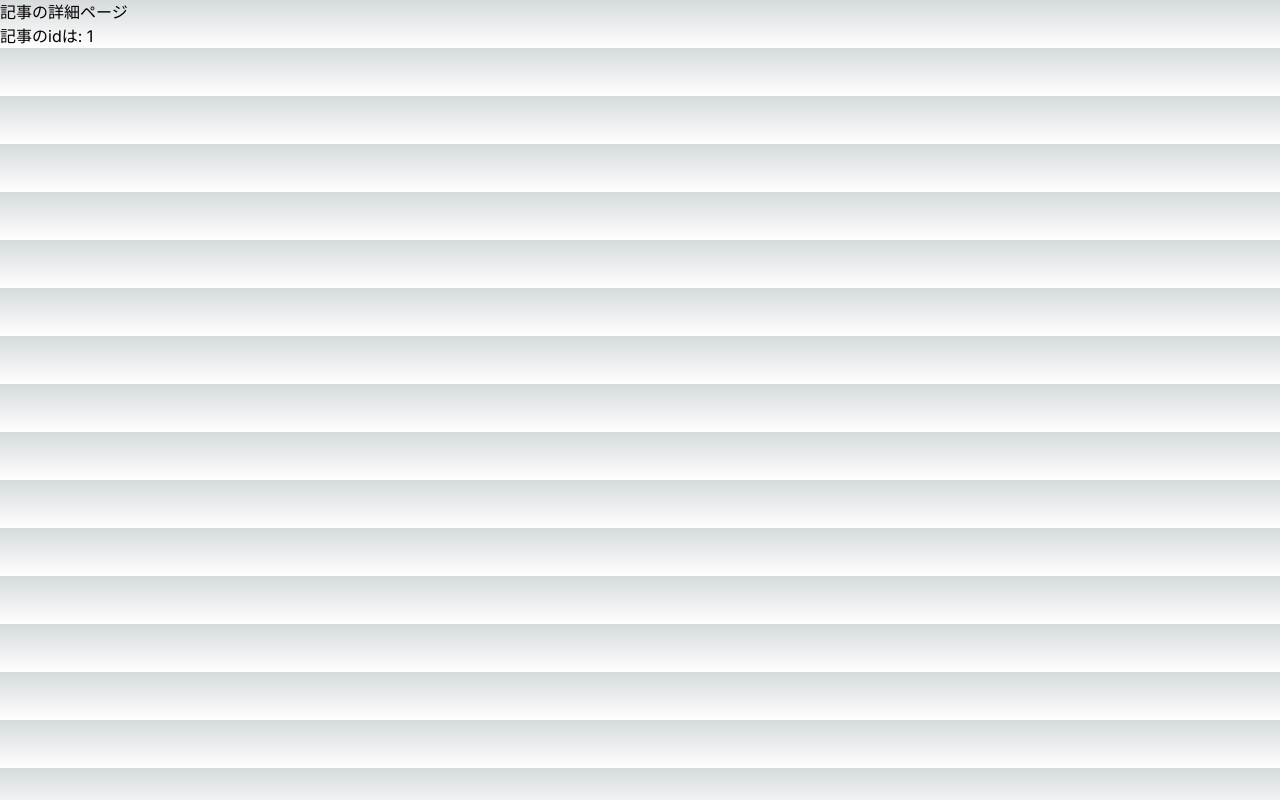
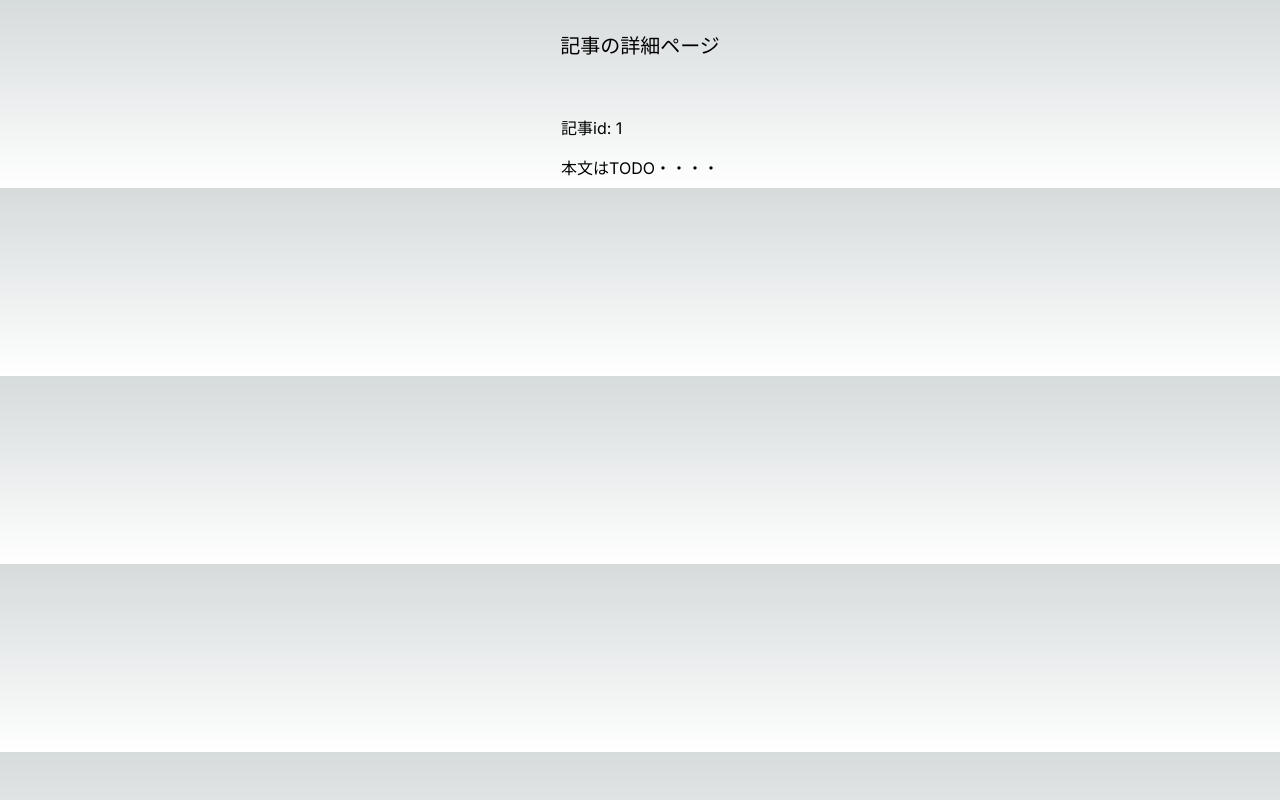
Before and after one commit to ibystm/nextjs-sample-app, a Next.js app: page /top20/1 in a window 1280 px wide. Built offline with nearby package versions, Linux system fonts and the light colour scheme.

Commit message:
Modified apps.

```diff
--- a/src/app/top20/[id]/page.tsx
+++ b/src/app/top20/[id]/page.tsx
@@ -1,8 +1,15 @@
 export default async function Article({ params }: { params: { id: string } }) {
   return (
-    <div>
-      <h1>記事の詳細ページ</h1>
-      <p>記事のidは: {params.id}</p>
+    <div className="flex flex-col items-center">
+      <header className="text-xl p-32">
+        <h1>記事の詳細ページ</h1>
+      </header>
+      <main>
+        <div className="p-8">
+          <p className="py-16">記事id: {params.id}</p>
+          <div>本文はTODO・・・・</div>
+        </div>
+      </main>
     </div>
   )
 }
--- a/src/app/top20/page.tsx
+++ b/src/app/top20/page.tsx
@@ -19,7 +19,12 @@ export default async function Top20Page() {
         <h2 className="text-lg py-16">Top 20 Article</h2>
         <ul>
           {top20Summary.map((item) => (
-            <li key={item.id} className="py-8 px-4">
+            <li
+              key={item.id}
+              // 擬似クラスが当たっている間に複数のスタイルを聴かせたい場合は、その都度擬似クラスを記述した上で,
+              // スタイリングする必要がある
+              className="py-8 px-4 hover:underline hover:text-sky-400"
+            >
               <Link href={`/top20/${item.id}`}>{item.title}</Link>
             </li>
           ))}
```
